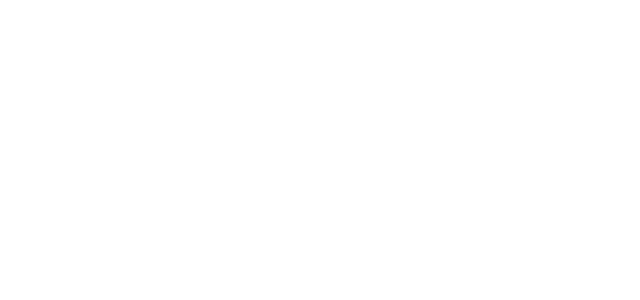
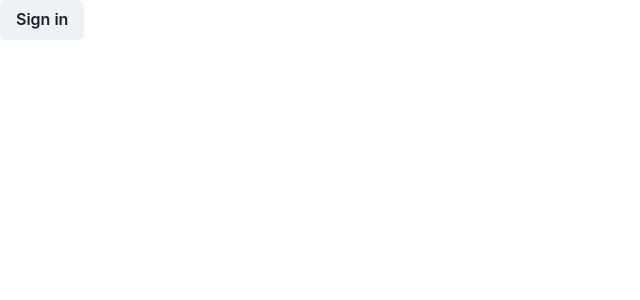
Before and after one commit to devByGelu/student-profiler-crud, a Next.js app in the folder frontend/: page /auth/signin in a window 1280 px wide. Shown: the top 300 px of the page, without its empty margins (0-640 px from the left). Built offline with nearby package versions, Linux system fonts and the light colour scheme.

Commit message:
Set up axios with sanctum

```diff
--- a/frontend/package.json
+++ b/frontend/package.json
@@ -11,6 +11,7 @@
     "@chakra-ui/react": "^1.6.0",
     "@emotion/react": "^11.1.5",
     "@emotion/styled": "^11.3.0",
+    "axios": "^0.21.1",
     "framer-motion": "^4.1.9",
     "next": "10.1.3",
     "react": "17.0.2",
--- a/frontend/pages/_app.js
+++ b/frontend/pages/_app.js
@@ -1,6 +1,9 @@
 // import "../styles/globals.css";
 import "tailwindcss/tailwind.css";
 import { ChakraProvider } from "@chakra-ui/react";
+import axios from "axios";
+
+axios.defaults.withCredentials = true;
 
 function MyApp({ Component, pageProps }) {
     return (
--- a/frontend/pages/auth/signin.tsx
+++ b/frontend/pages/auth/signin.tsx
@@ -1,5 +1,21 @@
+import { Button } from "@chakra-ui/react";
+import axios from "axios";
 import React from "react";
 
 export default function SignInPage() {
-    return <div></div>;
+    const handleClickSignIn = async (params) => {
+        await axios.get("http://localhost:8000/sanctum/csrf-cookie");
+        //localhost:8000/login
+        const res = await axios.post("http://localhost:8000/login", {
+            email: "",
+            password: "",
+        });
+        // console.log(res.data);
+    };
+
+    return (
+        <div>
+            <Button onClick={handleClickSignIn}>Sign in</Button>
+        </div>
+    );
 }
```
Also changed, not shown: 1 other file (tests, documents, lock files or other folders).
